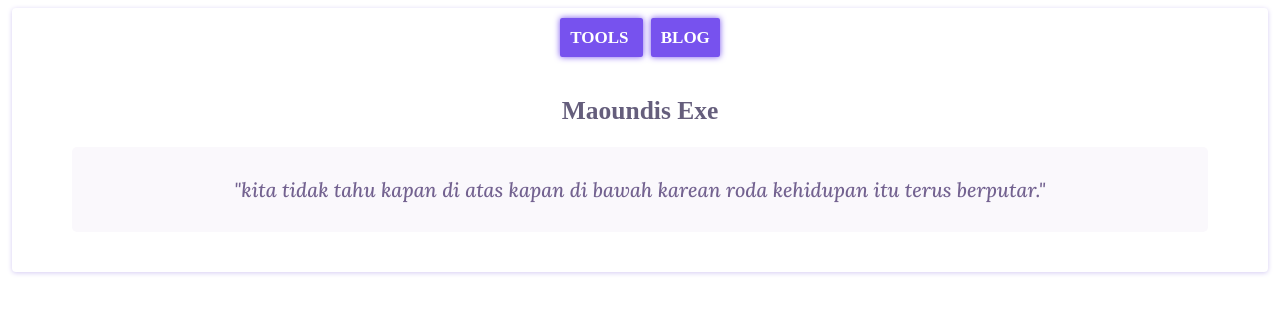
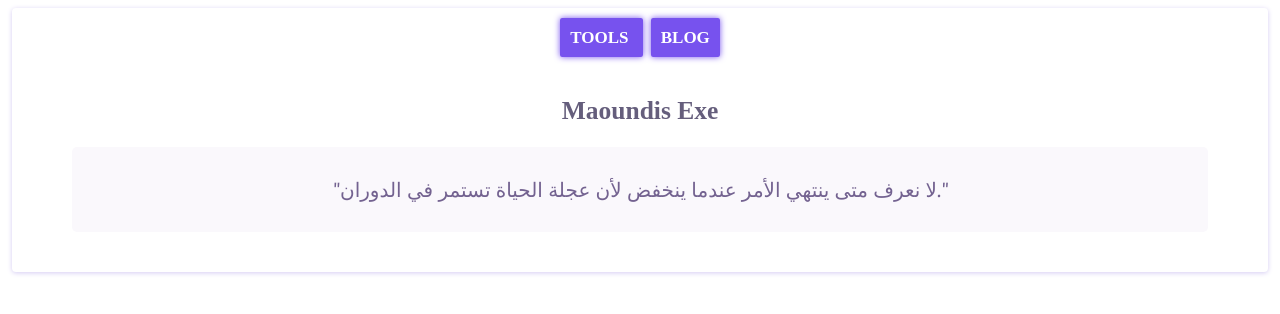
Before and after one commit to ikbal-hanafi/ikbal-hanafi.github.io, a plain HTML site: page index.html in a window 1280 px wide. Drawn offline with Linux system fonts and the light colour scheme.

Commit message:
Update index.html

```diff
--- a/index.html
+++ b/index.html
@@ -65,8 +65,8 @@
       <h2>Maoundis Exe</h2>
       <blockquote class="blockquote">
         <p>
-          "kita tidak tahu kapan di atas kapan di bawah
-          karean roda kehidupan itu terus berputar."
+          "لا نعرف متى ينتهي الأمر عندما ينخفض
+           لأن عجلة الحياة تستمر في الدوران."
         </p>
       </blockquote>
       </div>
```
